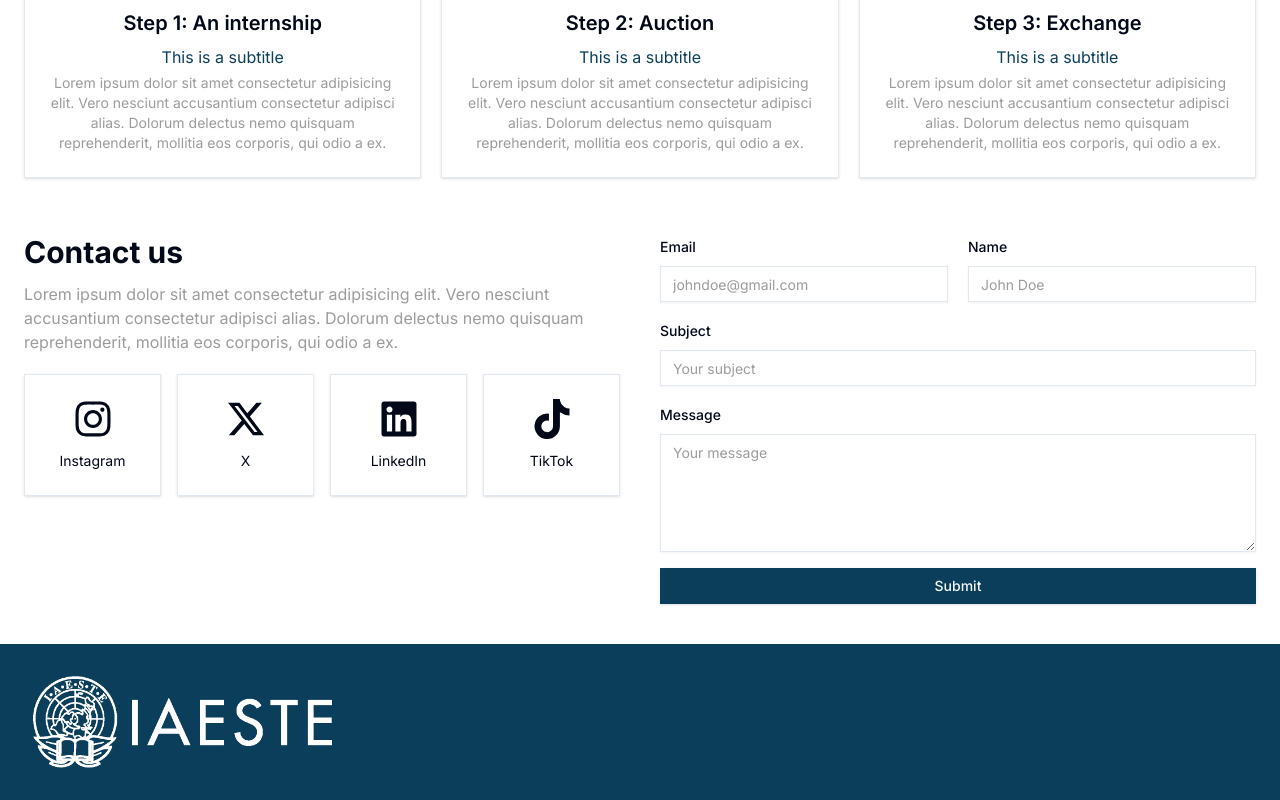
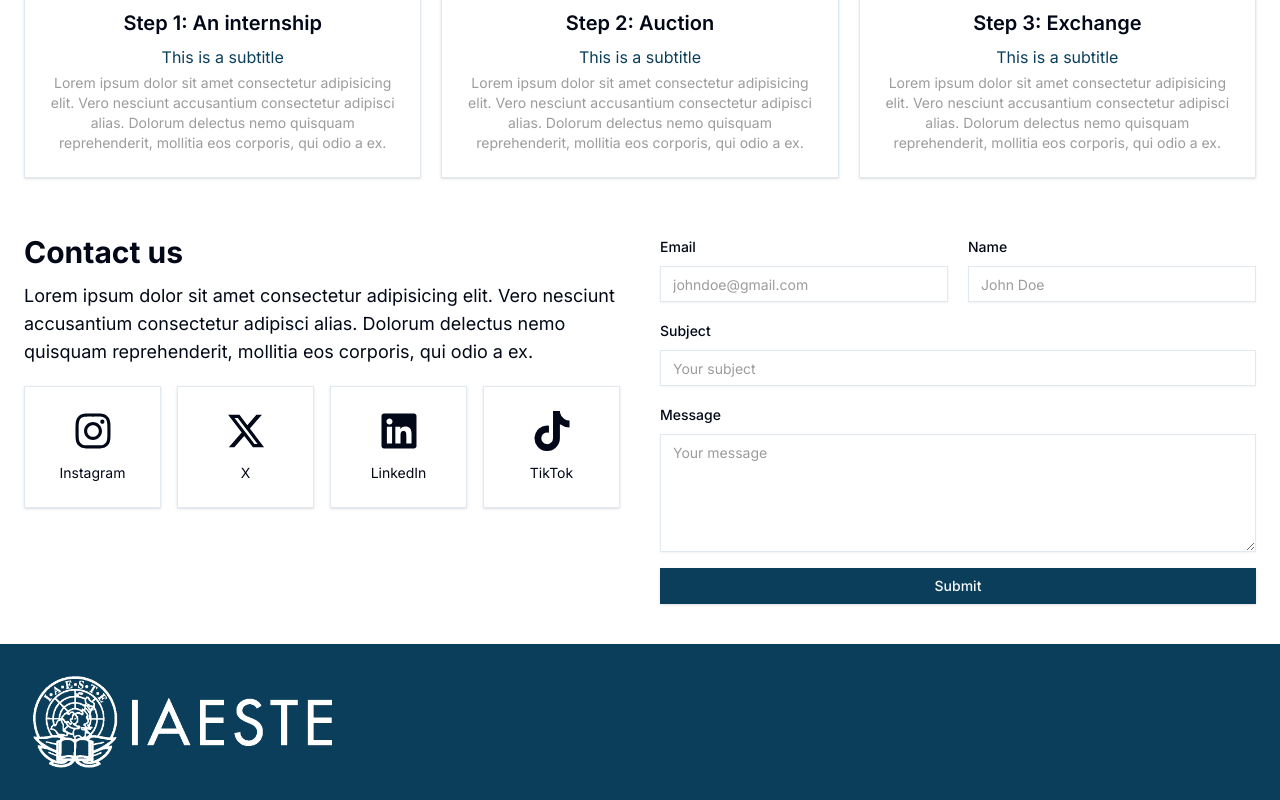
Before and after one commit to jtayped/iaeste-web, a Next.js app: page /en in a window 1280 px wide. Shown: the part 1602-2402 px from the top of the page. Built offline with nearby package versions, Linux system fonts and the light colour scheme; no server answers.

Commit message:
spacing and text size

```diff
--- a/src/components/common/contact-form.tsx
+++ b/src/components/common/contact-form.tsx
@@ -89,9 +89,9 @@ const ContactForm = () => {
     <Form {...form}>
       <form
         onSubmit={form.handleSubmit(onSubmit)}
-        className="flex flex-col gap-4"
+        className="flex flex-col gap-2 md:gap-4"
       >
-        <div className="grid grid-cols-2 gap-5">
+        <div className="grid grid-cols-2 gap-3 md:gap-5">
           <ContactField translationKey="email" form={form} />
           <ContactField translationKey="name" form={form} />
         </div>
--- a/src/components/sections/contact.tsx
+++ b/src/components/sections/contact.tsx
@@ -10,7 +10,7 @@ const Contact = () => {
     <div className="px-screen grid md:grid-cols-2 gap-10 mt-14">
       <div>
         <h2 className="text-3xl font-bold">{t("title")}</h2>
-        <p className="text-muted-foreground mt-3">{t("description")}</p>
+        <p className="text-lg mt-3">{t("description")}</p>
         <ul className="grid grid-cols-2 md:grid-cols-4 gap-4 mt-5">
           {socials.map((s) => (
             <li key={s.name}>
```
